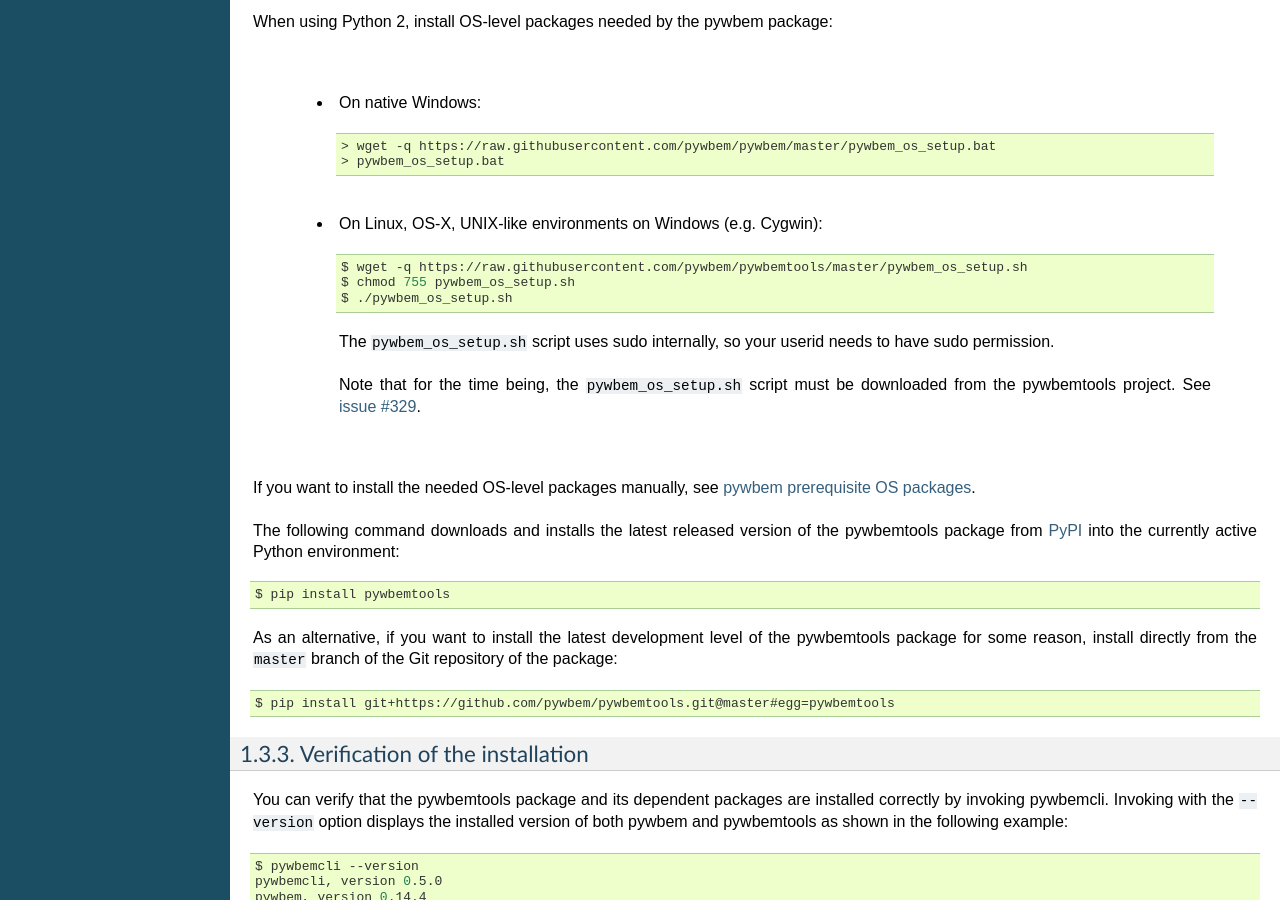
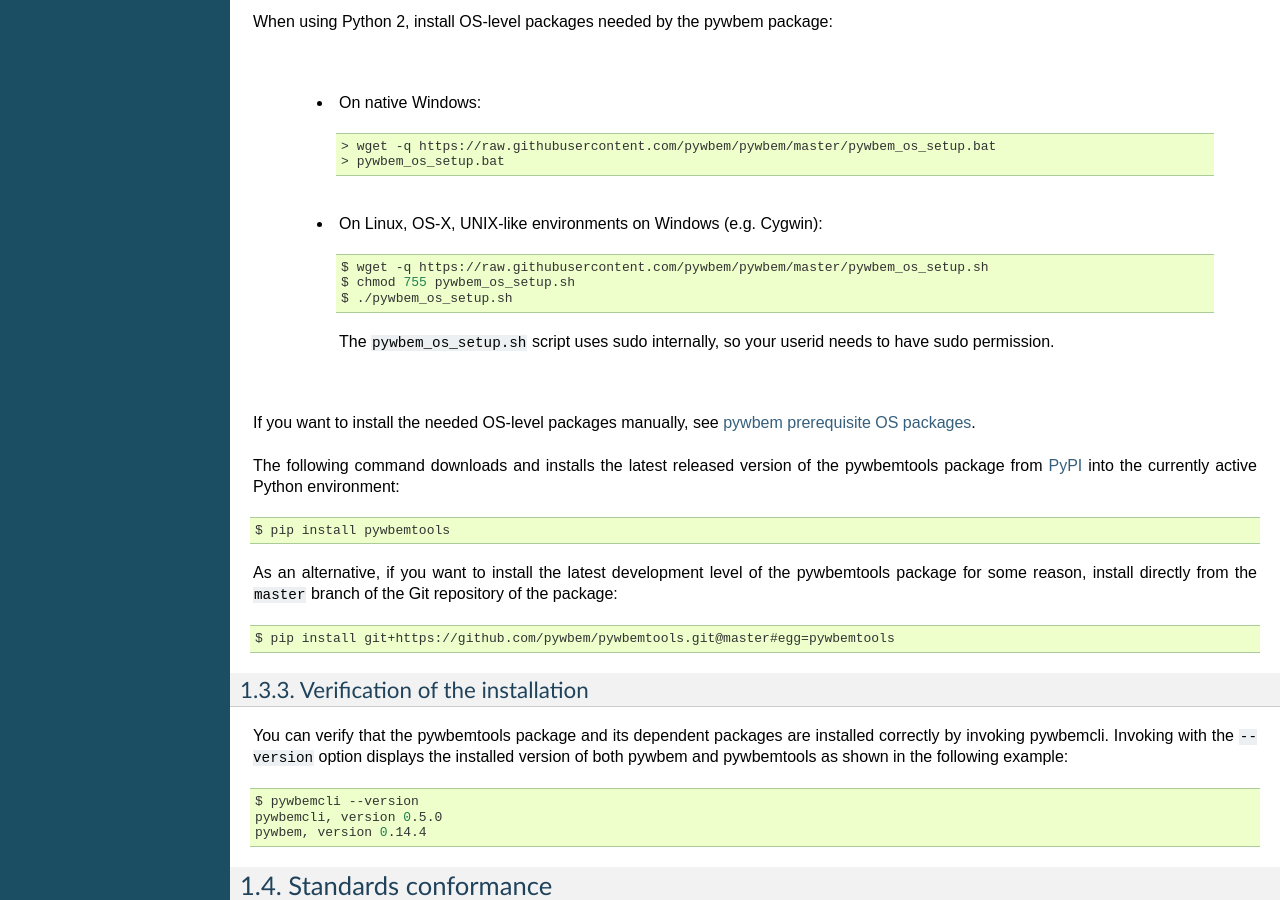
Before and after one commit to pywbem/pywbemtools, a Sphinx documentation site: the page built from docs/introduction.rst, in a window 1280 px wide and 900 px high, scrolled down 2694 px. Built offline with Sphinx 7.4.7, drawn with Linux system fonts in a browser that asks for light colours; the version number could not be read and is left out.

Commit message:
Consolidated pywbem_os_setup.sh script
Details:

The root cause of having to have a local version of pywbem_os_setup.sh
was that the Makefile did not invoke pywbem_os_setup.sh/bat for
development, reasoning that pywbwemtools itself did not have the development
requirements of pywbem. However, on Python 3, the 'pylint' package (via
'astroid') needs the 'typed-ast' package, which depends on the OS-level
packages libcrypt-devel and python3-devel (at least on CygWin). These
OS-level packages happen to also be used by pywbem for development. For
reasons not investigated, this setup worked on all platforms except CygWin.

The fix is to actually invoke pywbem_os_setup.sh/bat for development.

The installation descriptions in the docs and readme files were updated
accordingly.

Signed-off-by: Andreas Maier <maiera@de.ibm.com>

```diff
--- a/README.rst
+++ b/README.rst
@@ -115,7 +115,7 @@
 
     .. code-block:: bash
 
-        $ wget -q https://raw.githubusercontent.com/pywbem/pywbemtools/master/pywbem_os_setup.sh
+        $ wget -q https://raw.githubusercontent.com/pywbem/pywbem/master/pywbem_os_setup.sh
         $ chmod 755 pywbem_os_setup.sh
         $ ./pywbem_os_setup.sh
 
--- a/README_PYPI.rst
+++ b/README_PYPI.rst
@@ -82,7 +82,7 @@
 
     .. code-block:: bash
 
-        $ wget -q https://raw.githubusercontent.com/pywbem/pywbemtools/master/pywbem_os_setup.sh
+        $ wget -q https://raw.githubusercontent.com/pywbem/pywbem/master/pywbem_os_setup.sh
         $ chmod 755 pywbem_os_setup.sh
         $ ./pywbem_os_setup.sh
 
--- a/docs/introduction.rst
+++ b/docs/introduction.rst
@@ -179,16 +179,12 @@
 
     .. code-block:: bash
 
-        $ wget -q https://raw.githubusercontent.com/pywbem/pywbemtools/master/pywbem_os_setup.sh
+        $ wget -q https://raw.githubusercontent.com/pywbem/pywbem/master/pywbem_os_setup.sh
         $ chmod 755 pywbem_os_setup.sh
         $ ./pywbem_os_setup.sh
 
     The ``pywbem_os_setup.sh`` script uses sudo internally, so your userid
     needs to have sudo permission.
-
-    Note that for the time being, the ``pywbem_os_setup.sh`` script must be downloaded
-    from the pywbemtools project. See
-    `issue #329 <https://github.com/pywbem/pywbemtools/issues/329>`_.
 
 If you want to install the needed OS-level packages manually, see
 `pywbem prerequisite OS packages <https://pywbem.readthedocs.io/en/latest/intro.html#prerequisite-operating-system-packages-for-install>`_.
```
Also changed, not shown: 2 other files.
